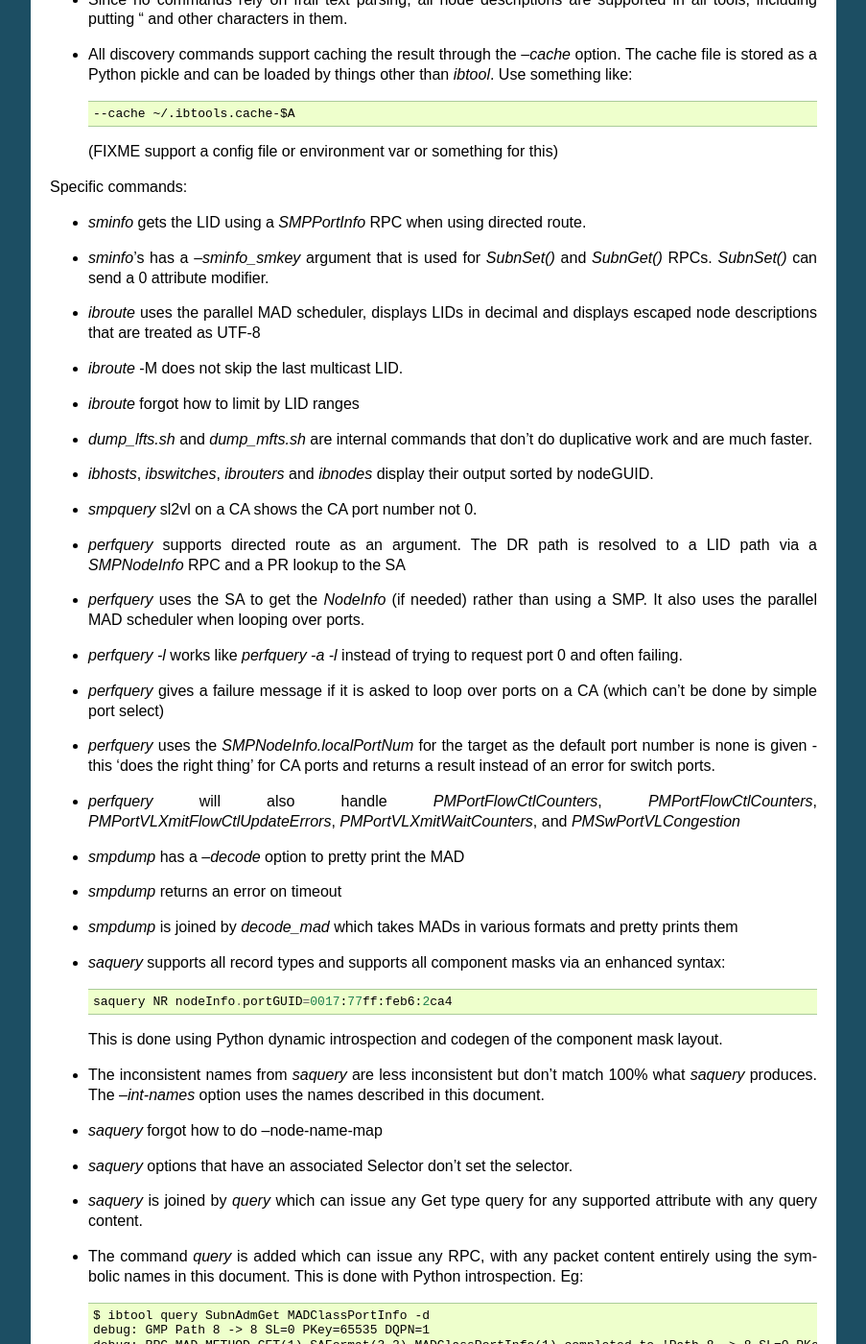
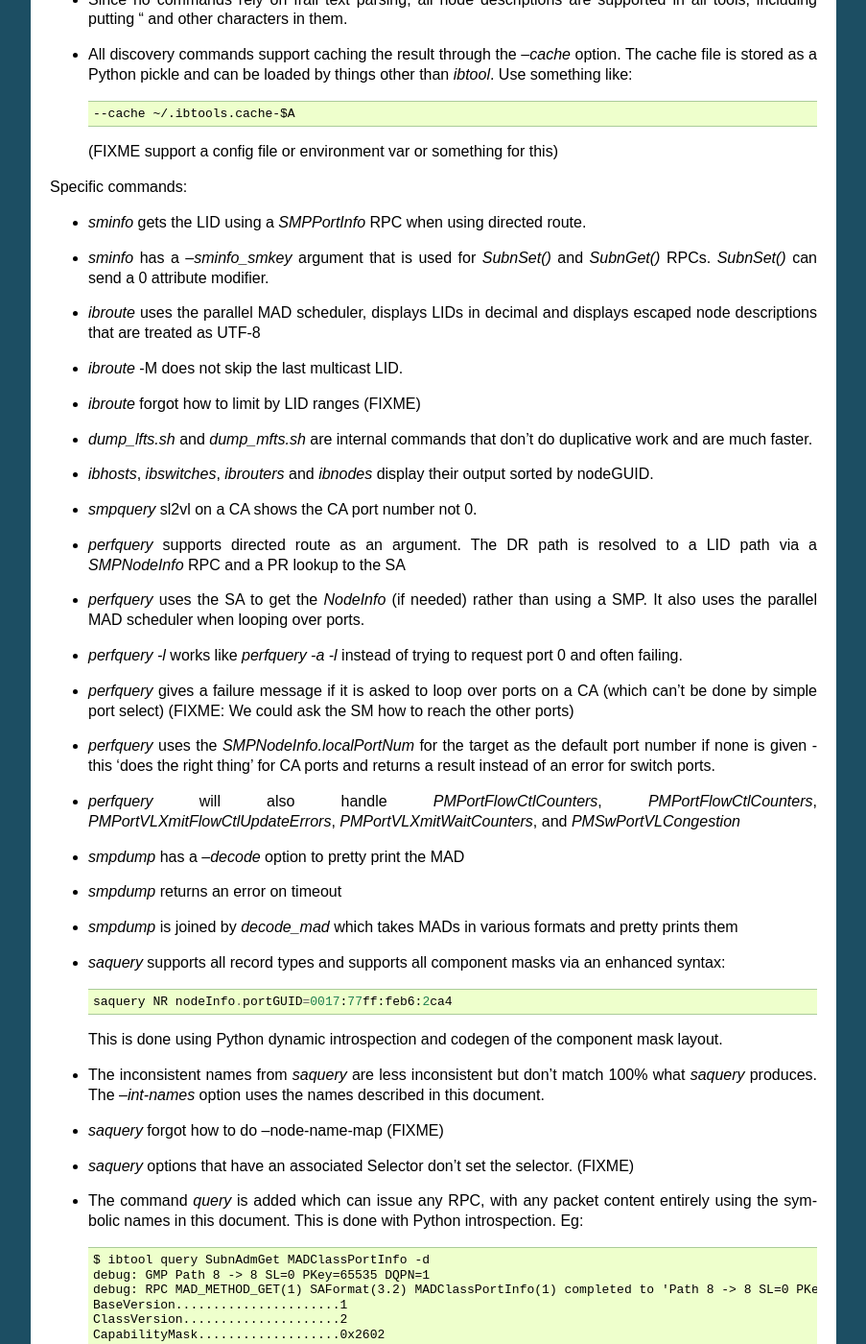
Before and after one commit to jgunthorpe/python-rdma, a Sphinx documentation site: the page built from doc/ibtool.rst, in a window 1280 px wide and 1400 px high, scrolled down 2705 px. Shown: the whole window at 96% size, without its empty margins (198-1101 px from the left). Built offline with Sphinx 7.4.7, drawn with Linux system fonts in a browser that asks for light colours; some of the changed text lies outside the part shown.

Commit message:
Update ibtool.rst
- Various FIXME notes

```diff
--- a/doc/ibtool.rst
+++ b/doc/ibtool.rst
@@ -166,12 +166,12 @@ Discovery:
 Specific commands:
 
 * `sminfo` gets the LID using a `SMPPortInfo` RPC when using directed route.
-* `sminfo`'s has a `--sminfo_smkey` argument that is used for `SubnSet()` and
+* `sminfo` has a `--sminfo_smkey` argument that is used for `SubnSet()` and
   `SubnGet()` RPCs. `SubnSet()` can send a 0 attribute modifier.
 * `ibroute` uses the parallel MAD scheduler, displays LIDs in decimal and
   displays escaped node descriptions that are treated as UTF-8
 * `ibroute` -M does not skip the last multicast LID.
-* `ibroute` forgot how to limit by LID ranges
+* `ibroute` forgot how to limit by LID ranges (FIXME)
 * `dump_lfts.sh` and `dump_mfts.sh` are internal commands that don't do
   duplicative work and are much faster.
 * `ibhosts`, `ibswitches`, `ibrouters` and `ibnodes` display their output
@@ -184,9 +184,10 @@ Specific commands:
 * `perfquery -l` works like `perfquery -a -l` instead of trying to request
   port 0 and often failing.
 * `perfquery` gives a failure message if it is asked to loop over ports on
-  a CA (which can't be done by simple port select)
+  a CA (which can't be done by simple port select) (FIXME: We could ask the SM
+  how to reach the other ports)
 * `perfquery` uses the `SMPNodeInfo.localPortNum` for the target as the default
-  port number is none is given - this 'does the right thing' for CA ports
+  port number if none is given - this 'does the right thing' for CA ports
   and returns a result instead of an error for switch ports.
 * `perfquery` will also handle `PMPortFlowCtlCounters`, `PMPortFlowCtlCounters`,
   `PMPortVLXmitFlowCtlUpdateErrors`, `PMPortVLXmitWaitCounters`,
@@ -205,10 +206,9 @@ Specific commands:
 * The inconsistent names from `saquery` are less inconsistent but don't match
   100% what `saquery` produces.  The `--int-names` option uses the names
   described in this document.
-* `saquery` forgot how to do --node-name-map
+* `saquery` forgot how to do --node-name-map (FIXME)
 * `saquery` options that have an associated Selector don't set the selector.
-* `saquery` is joined by `query` which can issue any Get type query for any
-  supported attribute with any query content.
+  (FIXME)
 * The command `query` is added which can issue any RPC, with any packet
   content entirely using the symbolic names in this document. This is done
   with Python introspection. Eg::
@@ -248,4 +248,5 @@ Specific commands:
   the information instead of having to load a full topology.
 * `ibprintca/rt/switch` displays the complete node stanza, instead of just a
   truncated version.
-* `ibportstate` can work with CA ports if --sa is used
+* `ibportstate` can work with CA ports if --sa is used (FIXME: Just do
+   the --sa action for all CA ports..)
```
